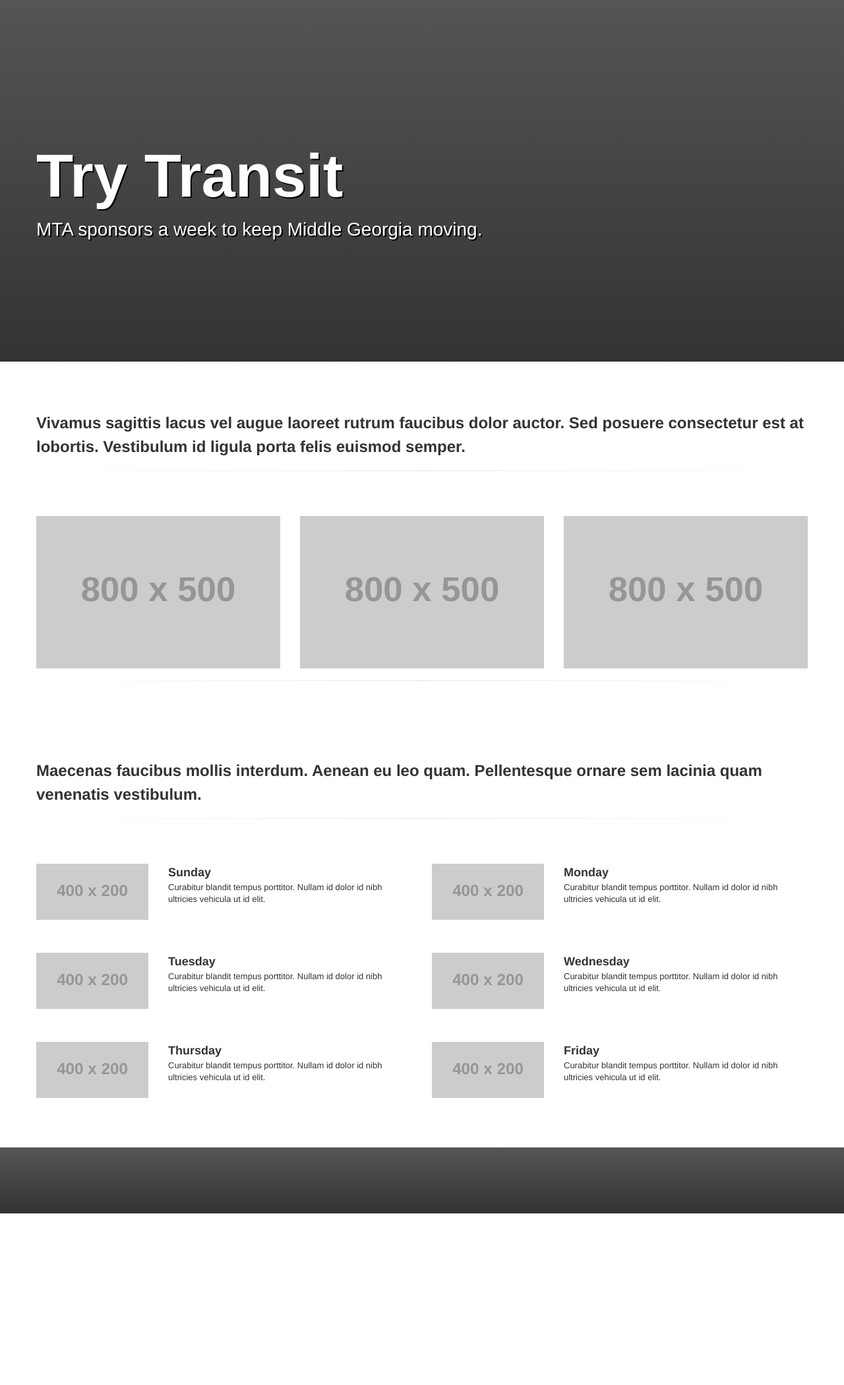
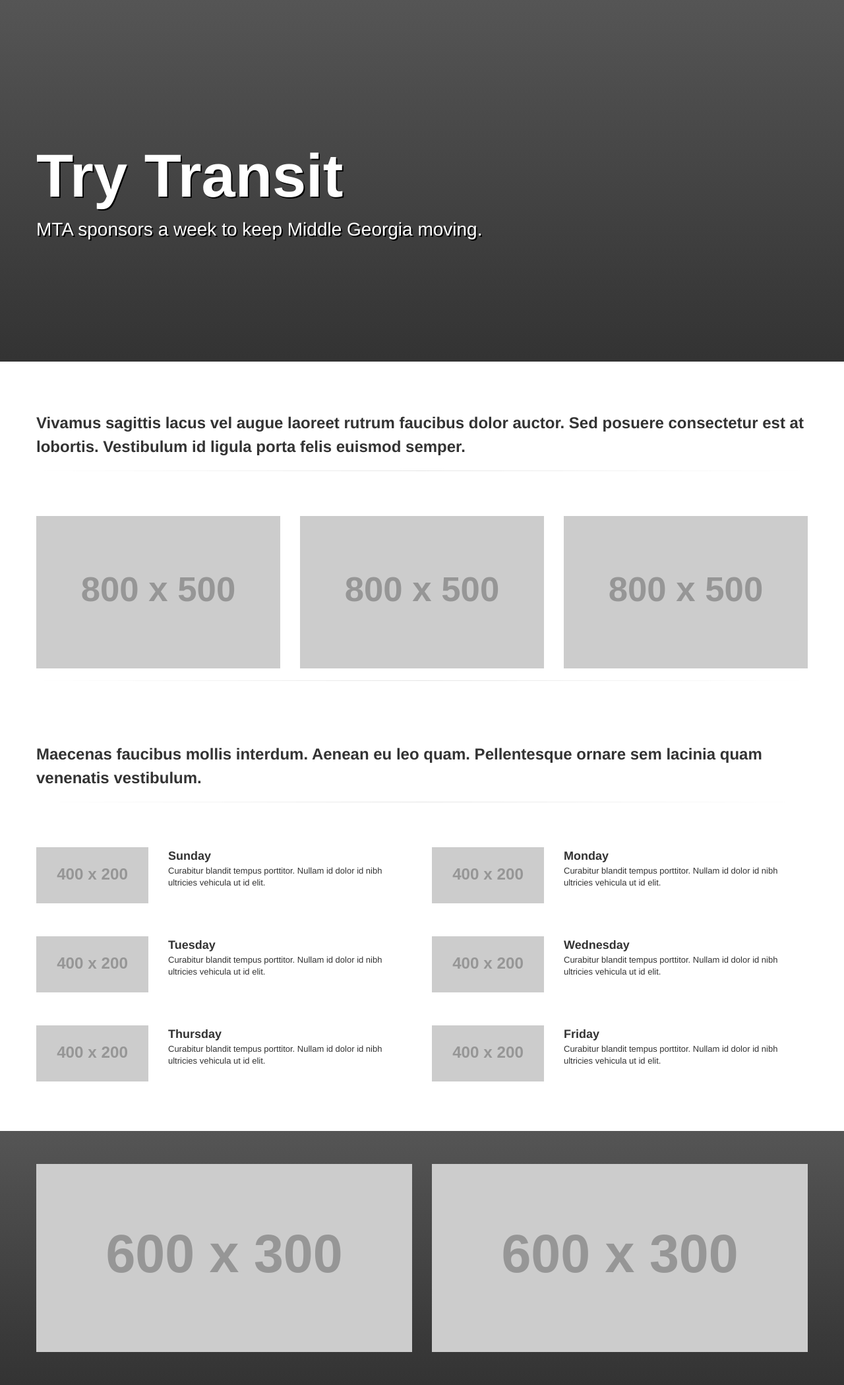
Before and after one commit to codeforamerica/trymta, a Jekyll site: the page built from index.html, in a window 1280 px wide. Shown: the whole page at 66% size. Built offline with Jekyll 4.4.1, drawn with Linux system fonts in a browser that asks for light colours; nearby versions of some CDN libraries; before the commit the page ends 1839 px from its top, so only the background shows below that.

Commit message:
More content

```diff
--- a/css/dev.less
+++ b/css/dev.less
@@ -3,6 +3,10 @@
 
 .row {
     padding: 25px 0;
+}
+
+.hidden {
+    display: none;
 }
 
 .header {
@@ -22,7 +26,7 @@
 }
 
 .apps {
-    padding: 50px 0;
+    padding: 50px 0 25px;
 }
 
 .schedule {
--- a/index.html
+++ b/index.html
@@ -29,15 +29,21 @@
 
     <div class="row">
         <div class="span4">
-          <img src="http://placehold.it/800x500" alt="" />
+          <a href="#">
+            <img src="http://placehold.it/800x500" alt="" />
+          </a>
         </div>
 
         <div class="span4">
-          <img src="http://placehold.it/800x500" alt="" />
+          <a href="#">
+            <img src="http://placehold.it/800x500" alt="" />
+          </a>
         </div>
 
         <div class="span4">
-          <img src="http://placehold.it/800x500" alt="" />
+          <a href="#">
+            <img src="http://placehold.it/800x500" alt="" />
+          </a>
         </div>
 
         <div class="span12">
@@ -121,8 +127,14 @@
 
     <div class="row">
       <div class="span6">
+        <a href="#">
+          <img src="http://placehold.it/600x300" alt="" />
+        </a>
       </div>
       <div class="span6">
+        <a href="#">
+          <img src="http://placehold.it/600x300" alt="" />
+        </a>
       </div>
     </div>
 
```
